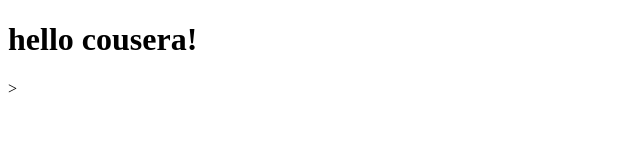
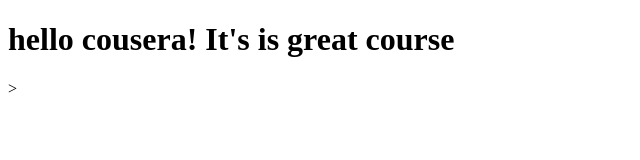
Before and after one commit to taarun/coursera-test, a plain HTML site: page site/index.html in a window 1280 px wide. Shown: the whole page, without its empty margins (0-640 px from the left). Drawn offline with Linux system fonts and the light colour scheme.

Commit message:
small addition to our page content

```diff
--- a/site/index.html
+++ b/site/index.html
@@ -4,6 +4,6 @@
 	<title>hello coursera</title>
 </head>
 <body>
-<h1>hello cousera!</h1>>
+<h1>hello cousera! It's is great course</h1>>
 </body>
 </html>
```
